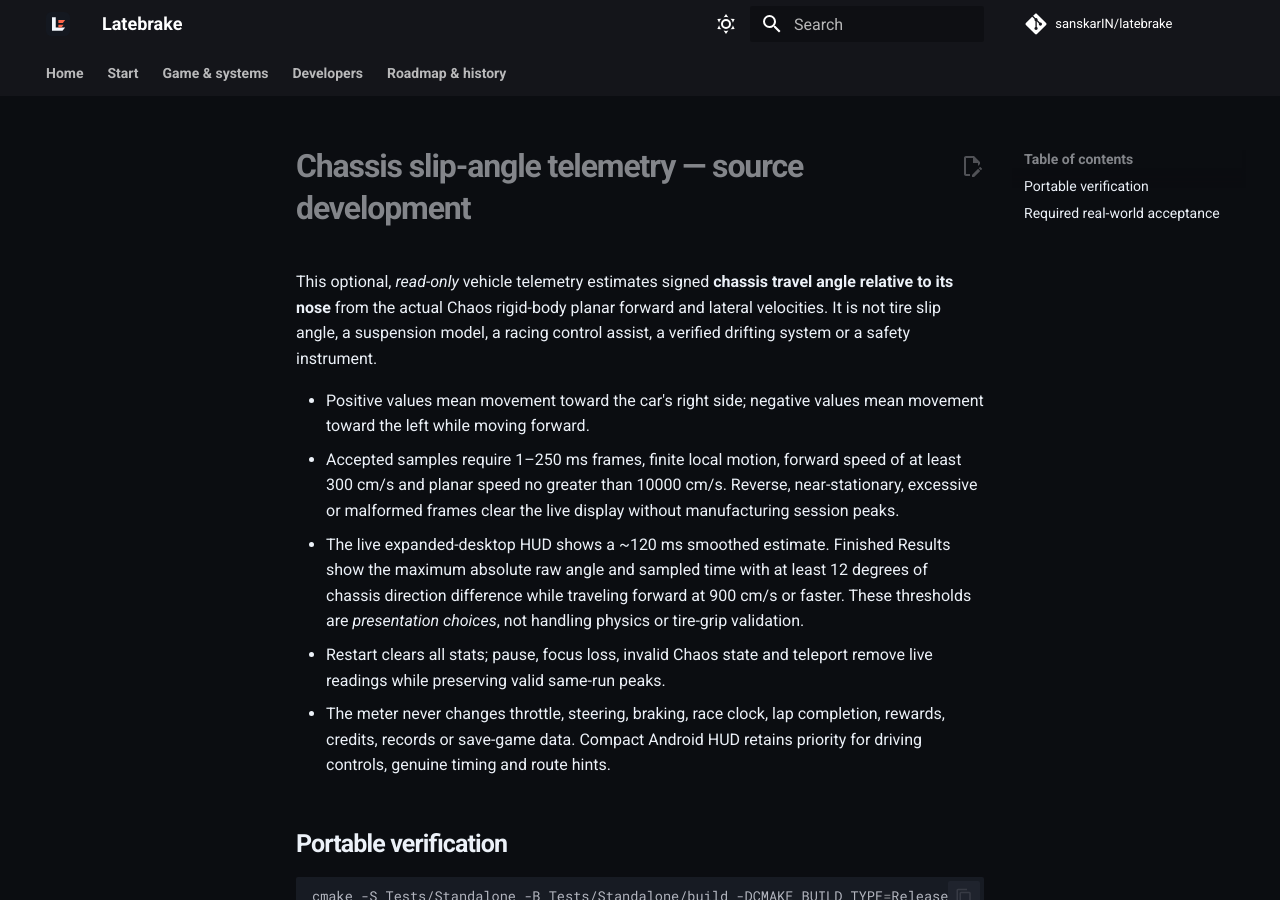
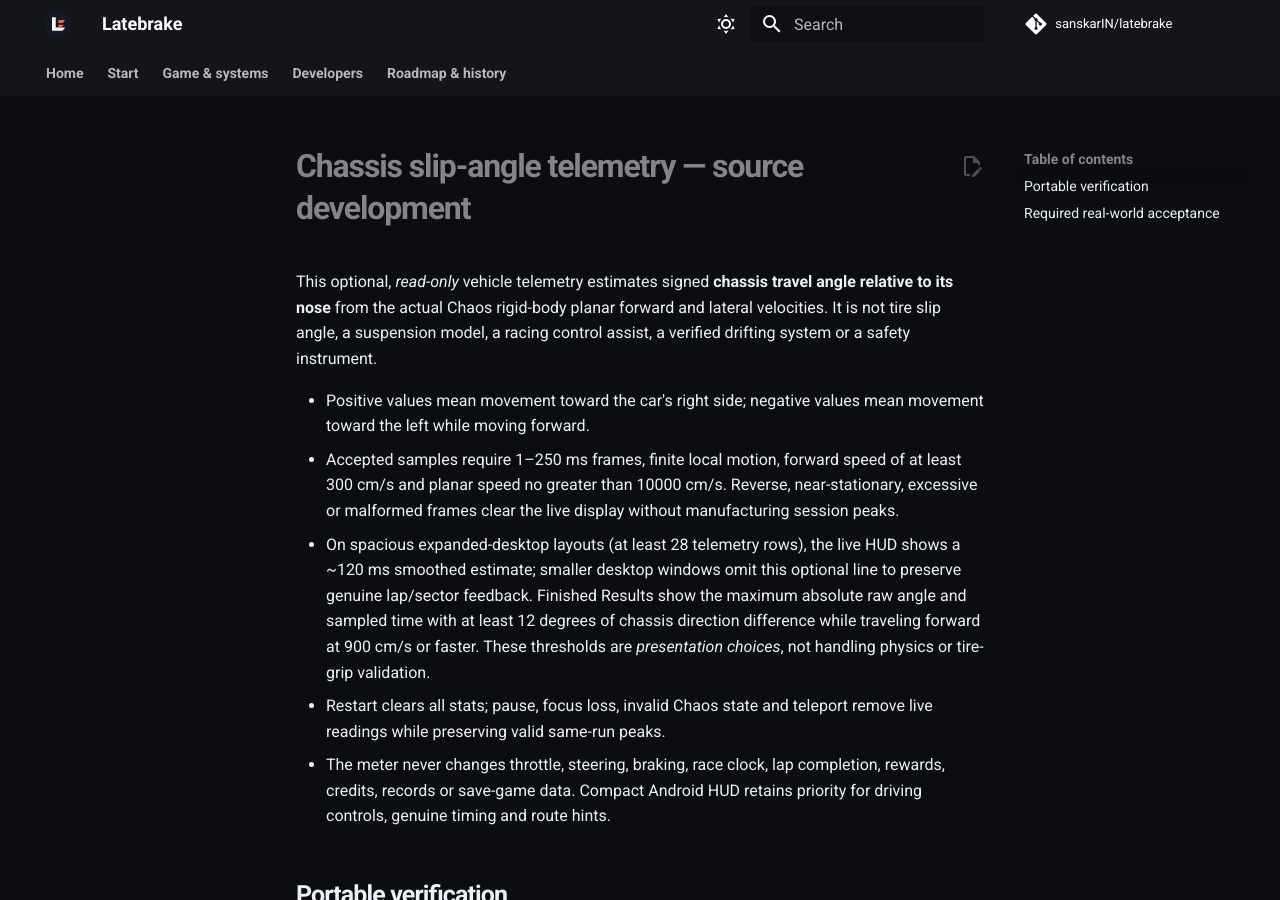
Before and after one commit to sanskarIN/latebrake, an MkDocs documentation site: the page built from docs/CHASSIS_SLIP_ANGLE_QA.md, in a window 1280 px wide and 900 px high. Built offline with MkDocs 1.6.1 and Material for MkDocs 9.7.7, drawn with Linux system fonts in a browser that asks for light colours; comment, search, counter and statistics services are not loaded.

Commit message:
docs(hud): clarify line-budget protection for optional slip readings

```diff
--- a/docs/CHASSIS_SLIP_ANGLE_QA.md
+++ b/docs/CHASSIS_SLIP_ANGLE_QA.md
@@ -11,7 +11,9 @@ a racing control assist, a verified drifting system or a safety instrument.
   speed of at least 300 cm/s and planar speed no greater than 10000 cm/s.
   Reverse, near-stationary, excessive or malformed frames clear the live
   display without manufacturing session peaks.
-- The live expanded-desktop HUD shows a ~120 ms smoothed estimate. Finished
+- On spacious expanded-desktop layouts (at least 28 telemetry rows), the
+  live HUD shows a ~120 ms smoothed estimate; smaller desktop windows omit
+  this optional line to preserve genuine lap/sector feedback. Finished
   Results show the maximum absolute raw angle and sampled time with at least
   12 degrees of chassis direction difference while traveling forward at
   900 cm/s or faster. These thresholds are *presentation choices*, not
```
